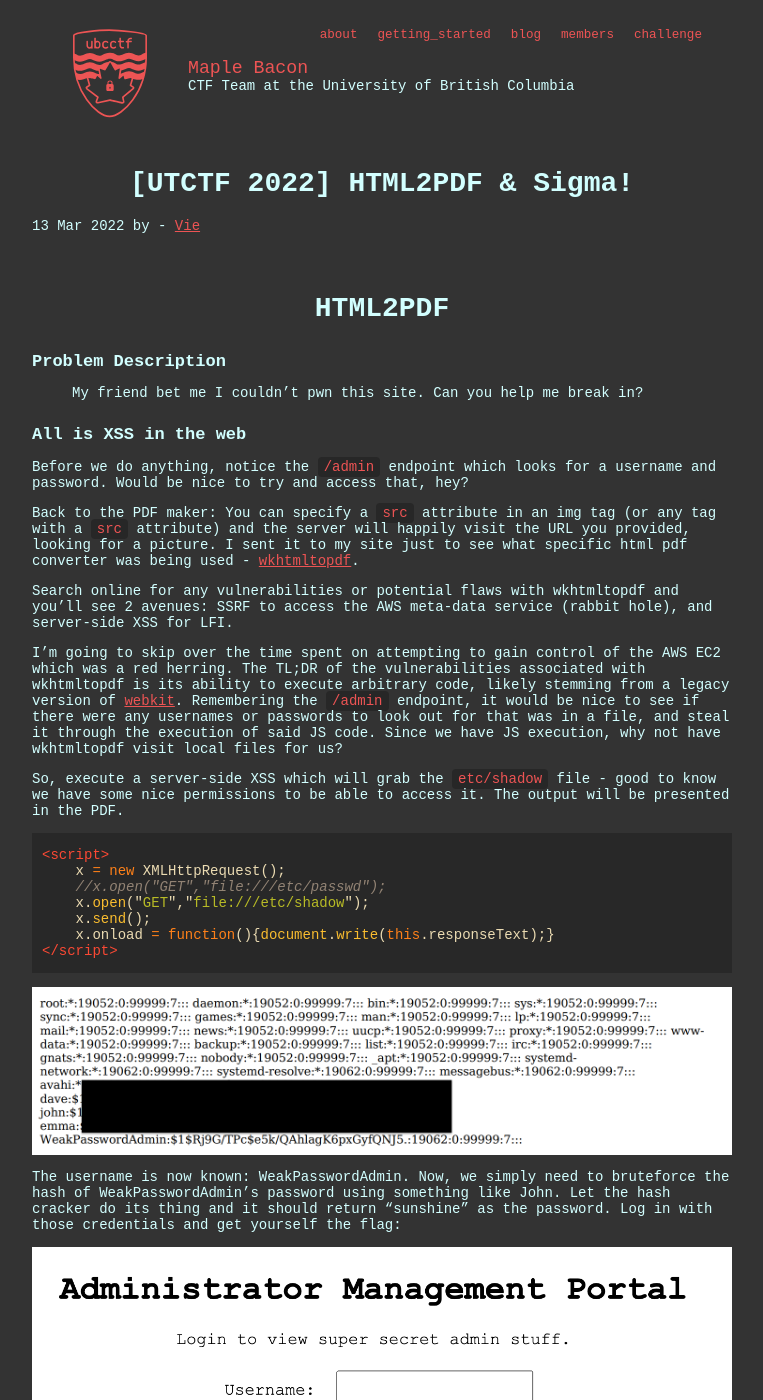
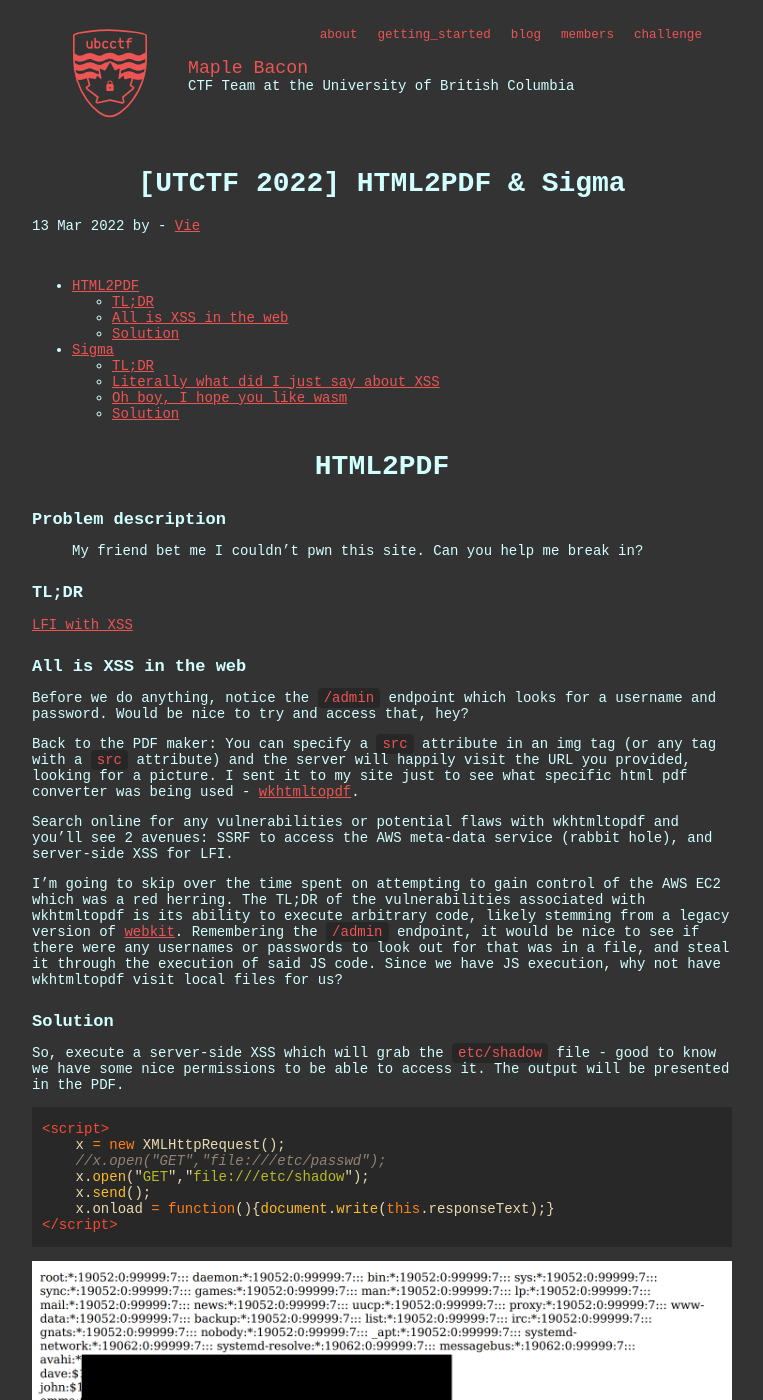
Before and after one commit to ubcctf/ubcctf.github.io, a Jekyll site: the page built from _posts/2022-3-13-UTCTF-HTML2PDF.md, in a window 1280 px wide and 1400 px high. Shown: the whole window, without its empty margins (258-1021 px from the left). Built offline with Jekyll 4.4.1, drawn with Linux system fonts in a browser that asks for light colours; some web fonts are replaced; some of the changed text lies outside the part shown.

Commit message:
fixed some issues during class oops

```diff
--- a/_posts/2022-3-13-UTCTF-HTML2PDF.md
+++ b/_posts/2022-3-13-UTCTF-HTML2PDF.md
@@ -1,13 +1,26 @@
 ---
 layout: post
-title: "[UTCTF 2022] HTML2PDF & Sigma!"
+title: "[UTCTF 2022] HTML2PDF & Sigma"
 author: Vie
 ---
 
+- [HTML2PDF](#html2pdf)
+  - [TL;DR](#tldr)
+  - [All is XSS in the web](#all-is-xss-in-the-web)
+  - [Solution](#solution)
+- [Sigma](#sigma)
+  - [TL;DR](#tldr-1)
+  - [Literally what did I just say about XSS](#literally-what-did-i-just-say-about-xss)
+  - [Oh boy, I hope you like wasm](#oh-boy-i-hope-you-like-wasm)
+  - [Solution](#solution-1)
+
 # HTML2PDF
 
-## Problem Description
+## Problem description
 > My friend bet me I couldn't pwn this site. Can you help me break in?
+
+## TL;DR
+[LFI with XSS](https://book.hacktricks.xyz/pentesting-web/xss-cross-site-scripting/server-side-xss-dynamic-pdf)
 
 ## All is XSS in the web
 Before we do anything, notice the `/admin` endpoint which looks for a username and password. Would be nice to try and access that, hey?
@@ -17,6 +30,8 @@ Back to the PDF maker: You can specify a `src` attribute in an img tag (or any t
 Search online for any vulnerabilities or potential flaws with wkhtmltopdf and you'll see 2 avenues: SSRF to access the AWS meta-data service (rabbit hole), and server-side XSS for LFI.
 
 I'm going to skip over the time spent on attempting to gain control of the AWS EC2 which was a red herring. The TL;DR of the vulnerabilities associated with wkhtmltopdf is its ability to execute arbitrary code, likely stemming from a legacy version of [webkit](https://blogs.gnome.org/mcatanzaro/2016/02/01/on-webkit-security-updates/). Remembering the `/admin` endpoint, it would be nice to see if there were any usernames or passwords to look out for that was in a file, and steal it through the execution of said JS code. Since we have JS execution, why not have wkhtmltopdf visit local files for us?
+
+## Solution
 
 So, execute a server-side XSS which will grab the `etc/shadow` file - good to know we have some nice permissions to be able to access it. The output will be presented in the PDF.
 
@@ -42,7 +57,10 @@ The username is now known: WeakPasswordAdmin. Now, we simply need to bruteforce
 
 > Our new image processing tool runs completely in your browser! Right now we only support one image effect and image format though. Note: this challenge is also a reversing challenge.
 
-## Why is there pwn in my web
+## TL;DR
+Overflow in wasm's stack buffer between 3M and 4M RGBA bytes to spill into an eval'd JS string, overwriting it with our own XSS payload.
+
+## Literally what did I just say about XSS
 
 We're given source - poke around and notice the `report.js` file which is a simple puppeteer bot that has the flag stored in their cookie. Okay, XSS, got it.
 
@@ -93,6 +113,8 @@ A 3M byte stack buffer is set, with size checks expecting a max of 1000x1000 RGB
 
 When an overflow occurs, the extra bytes end up overwriting the string `draw_buf(%u, %u, %u)` which is the name of an actual function defined in `index.js`. The original logic would have eval'ed that string as JavaScript code, effectively calling that function in a JS context, in the wasm. However, overflowing into it will change the string of what gets interpreted as JS code. Sounds like just what we need then!
 
+## Solution
+
 The attack flow is now clear: we just need need to create an image which, when decoded, is a little over 3M bytes and overflow the allocated buffer. The remaining bytes that spill into the string `draw_buf` will be a string that represents JS code. Therefore, when the logic evals it, it doesn't eval `draw_buf()`, it evals our XSS payload instead.
 
 But, wouldn't our image fail the `10kb` limit on the bodyparser? Well, since the wasm was decoding the png, it would compress down all bytes that were just 0xFF. So the overflow would trigger but the finished png would be under 10kb.
```
Also changed, not shown: other parts of _posts/2022-3-13-UTCTF-HTML2PDF.md (+2 -0 lines).
